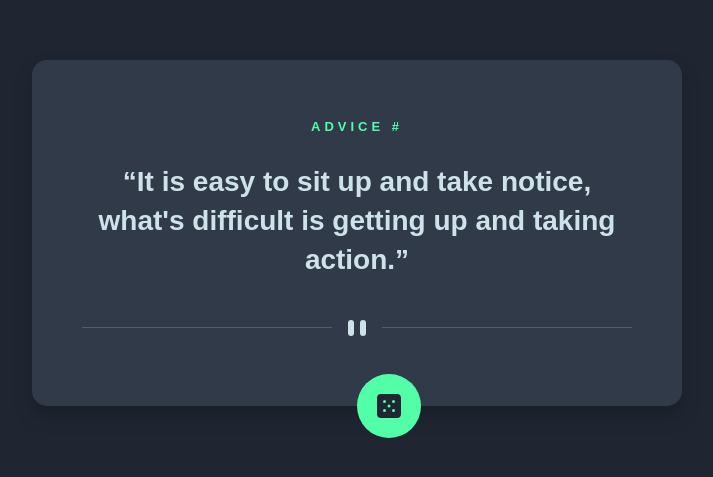
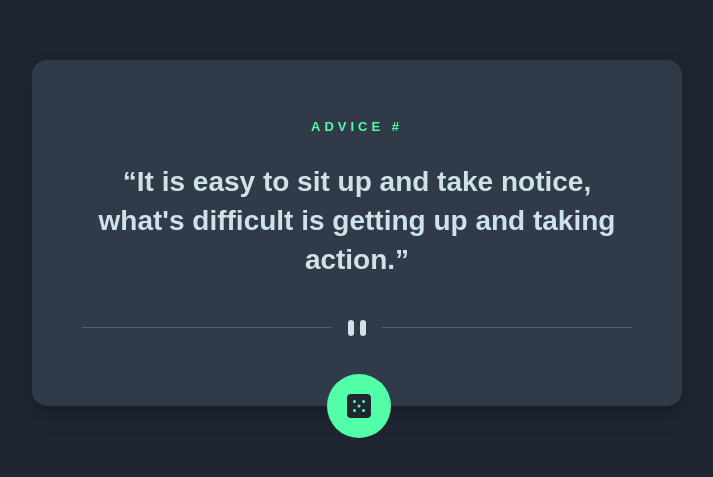
Before and after one commit to Ayganym-Akimzhan/Advice-generator, a plain HTML site: page index.html in a window 1280 px wide. Shown: the part 167-644 px from the top of the page, without its empty margins (283-996 px from the left). Drawn offline with Linux system fonts and the light colour scheme.

Commit message:
first commit

```diff
--- a/index.html
+++ b/index.html
@@ -87,7 +87,7 @@
         align-items: center;
         position: absolute;
         bottom: -32px;
-        left: 50%;
+        left: 295px;
         transition: 0.3s ease;
       }
 
```
